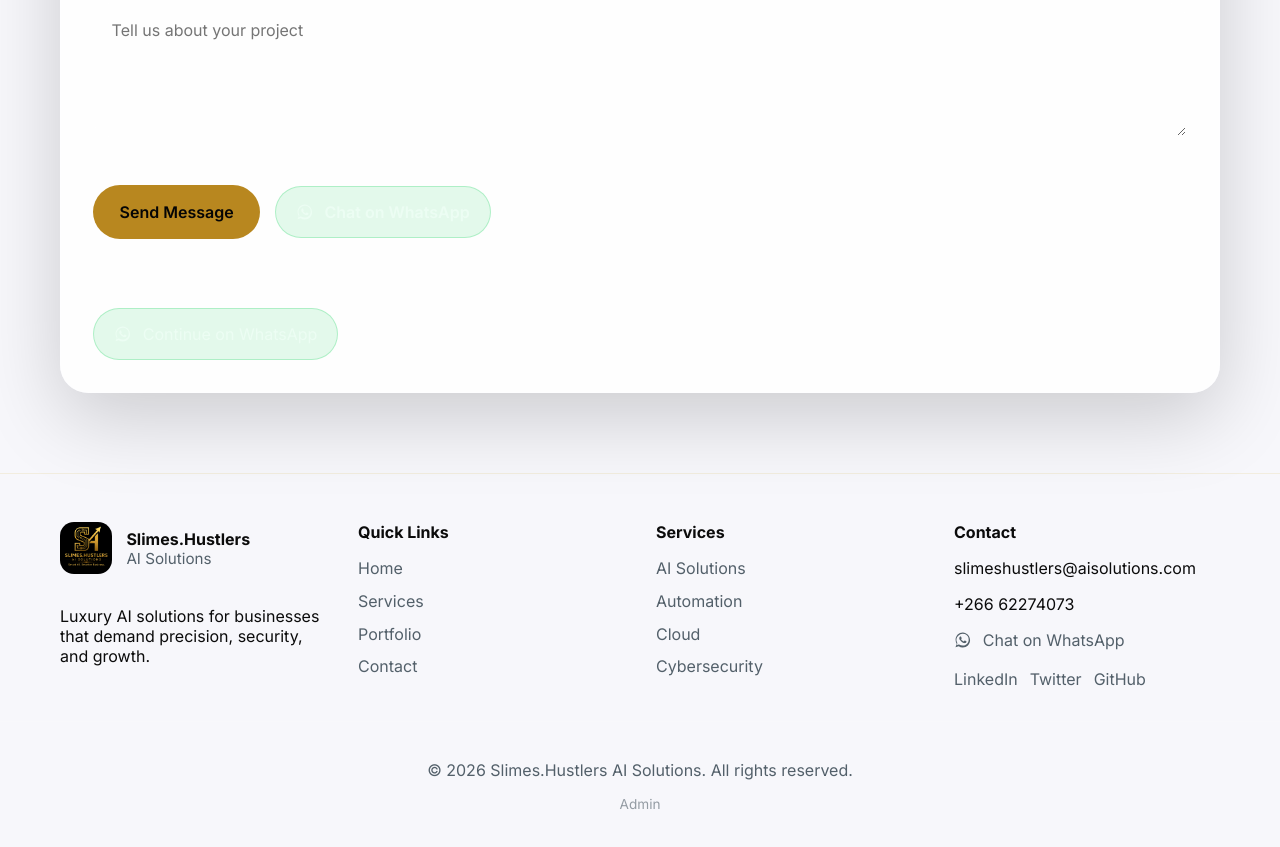
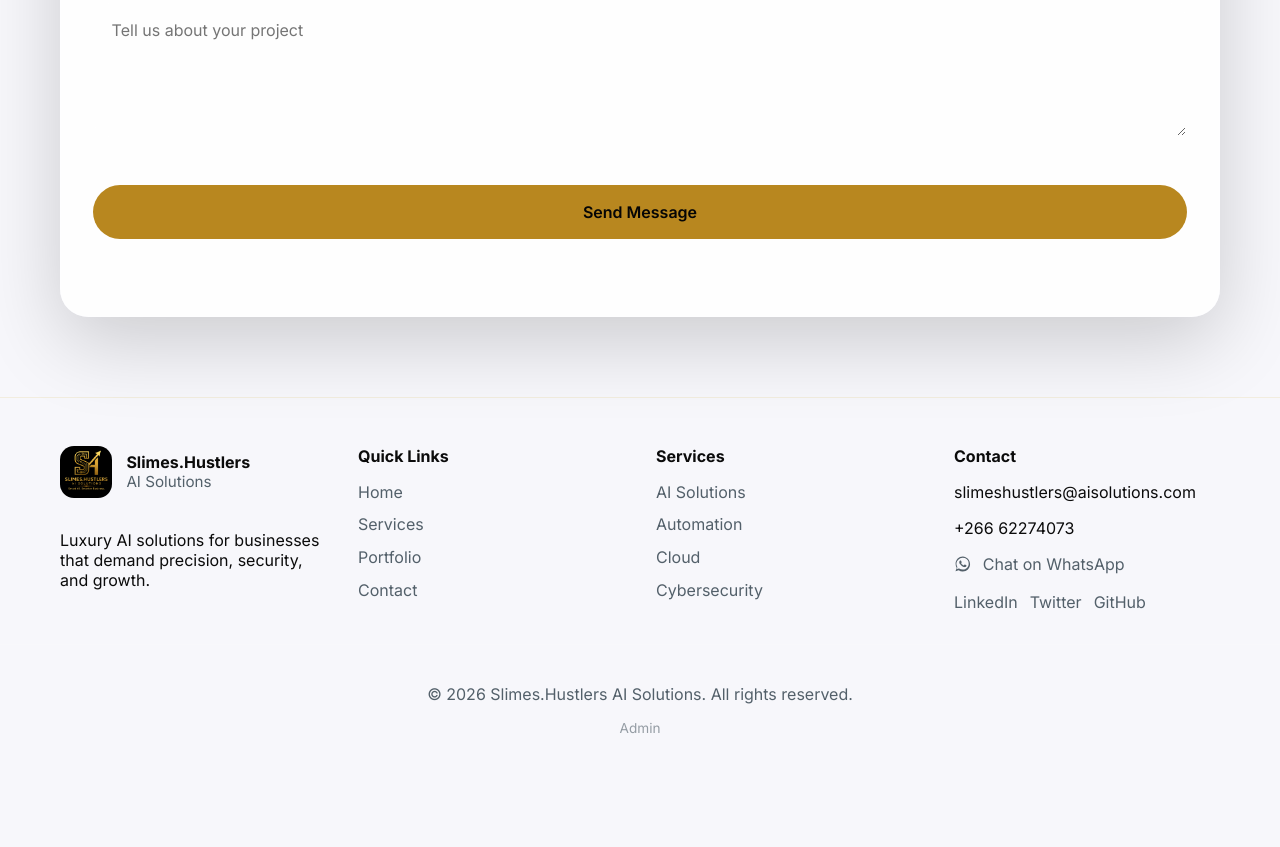
Before and after one commit to Hlomohangcue/Slimes-Hustlers-AI-Solutions-Website, a website: page public/index.html in a window 1280 px wide. Shown: the part 7275-8122 px from the top of the page. After the commit the page ends 8050 px from the top, so only its background shows below. Drawn offline with Linux system fonts and the light colour scheme.

Commit message:
Refine WhatsApp button UI

```diff
--- a/public/css/style.css
+++ b/public/css/style.css
@@ -751,15 +751,6 @@ textarea:focus {
   margin-top: 0.5rem;
 }
 
-.contact-actions {
-  display: flex;
-  flex-wrap: wrap;
-  gap: 0.9rem;
-  align-items: center;
-}
-
-.whatsapp-contact-button,
-.whatsapp-follow-up,
 .whatsapp-float-button,
 .footer-whatsapp {
   display: inline-flex;
@@ -770,29 +761,12 @@ textarea:focus {
   transition: transform 0.24s ease, box-shadow 0.24s ease, background 0.24s ease;
 }
 
-.whatsapp-contact-button,
-.whatsapp-follow-up {
-  padding: 0.95rem 1.25rem;
-  border: 1px solid rgba(37, 211, 102, 0.28);
-  background: rgba(37, 211, 102, 0.12);
-  color: #ecfdf3;
-}
-
-.whatsapp-contact-button:hover,
-.whatsapp-contact-button:focus-visible,
-.whatsapp-follow-up:hover,
-.whatsapp-follow-up:focus-visible,
 .whatsapp-float-button:hover,
 .whatsapp-float-button:focus-visible,
 .footer-whatsapp:hover,
 .footer-whatsapp:focus-visible {
   transform: translateY(-2px);
   box-shadow: 0 12px 32px rgba(37, 211, 102, 0.16);
-}
-
-.whatsapp-follow-up {
-  width: fit-content;
-  margin-top: 0.2rem;
 }
 
 .whatsapp-icon {
--- a/public/index.html
+++ b/public/index.html
@@ -410,22 +410,8 @@
             <textarea id="message" name="message" placeholder="Tell us about your project" rows="5" required aria-required="true" aria-describedby="messageError" aria-invalid="false"></textarea>
             <span class="error-message" id="messageError" role="alert" aria-live="polite"></span>
           </div>
-          <div class="contact-actions">
-            <button class="button button-primary" type="submit" id="submitButton">Send Message</button>
-            <a class="button button-outline whatsapp-contact-button" id="whatsappContactButton" href="https://wa.me/26662274073?text=Hello%20Slimes.Hustlers%20AI%20Solutions%2C%20I%20would%20like%20to%20enquire%20about%20your%20services." target="_blank" rel="noopener noreferrer">
-              <span class="whatsapp-icon" aria-hidden="true">
-                <svg viewBox="0 0 24 24" fill="currentColor" xmlns="http://www.w3.org/2000/svg"><path d="M12.04 2C6.58 2 2.15 6.43 2.15 11.9c0 2.1.55 4.12 1.6 5.9L2 22l4.37-1.15a9.9 9.9 0 005.64 1.6h.02c5.45 0 9.88-4.43 9.88-9.9S17.49 2 12.04 2Zm0 17.89h-.01c-1.82 0-3.61-.49-5.15-1.42l-.37-.22-2.59.68.69-2.52-.24-.38a8.02 8.02 0 0 1 1.51-9.48A8.04 8.04 0 0 1 20.03 11.9c0 4.41-3.59 8-8.0 8Zm4.4-6.05c-.24-.12-1.43-.7-1.65-.78-.22-.08-.38-.12-.54.12-.16.24-.62.78-.76.94-.14.16-.28.18-.52.06-.24-.12-1.01-.37-1.92-1.18-.71-.63-1.18-1.42-1.32-1.66-.14-.24-.01-.37.1-.49.11-.11.24-.28.36-.42.12-.14.16-.24.24-.4.08-.16.04-.3-.02-.42-.06-.12-.54-1.3-.74-1.78-.19-.47-.39-.4-.54-.41-.14-.01-.3-.01-.46-.01-.16 0-.42.06-.64.3-.22.24-.85.83-.85 2.03 0 1.2.87 2.35.99 2.51.12.16 1.71 2.62 4.16 3.67.58.25 1.03.4 1.38.51.58.18 1.11.16 1.53.1.47-.07 1.43-.59 1.63-1.15.2-.56.2-1.04.14-1.14-.06-.1-.22-.16-.46-.28Z"/></svg>
-              </span>
-              Chat on WhatsApp
-            </a>
-          </div>
+          <button class="button button-primary" type="submit" id="submitButton">Send Message</button>
           <p class="form-status" id="formStatus" role="status" aria-live="polite"></p>
-          <a class="whatsapp-follow-up" id="whatsappFollowUpButton" href="https://wa.me/26662274073?text=Hello%20Slimes.Hustlers%20AI%20Solutions%2C%20I%20would%20like%20to%20enquire%20about%20your%20services." target="_blank" rel="noopener noreferrer" hidden>
-            <span class="whatsapp-icon" aria-hidden="true">
-              <svg viewBox="0 0 24 24" fill="currentColor" xmlns="http://www.w3.org/2000/svg"><path d="M12.04 2C6.58 2 2.15 6.43 2.15 11.9c0 2.1.55 4.12 1.6 5.9L2 22l4.37-1.15a9.9 9.9 0 005.64 1.6h.02c5.45 0 9.88-4.43 9.88-9.9S17.49 2 12.04 2Zm0 17.89h-.01c-1.82 0-3.61-.49-5.15-1.42l-.37-.22-2.59.68.69-2.52-.24-.38a8.02 8.02 0 0 1 1.51-9.48A8.04 8.04 0 0 1 20.03 11.9c0 4.41-3.59 8-8.0 8Zm4.4-6.05c-.24-.12-1.43-.7-1.65-.78-.22-.08-.38-.12-.54.12-.16.24-.62.78-.76.94-.14.16-.28.18-.52.06-.24-.12-1.01-.37-1.92-1.18-.71-.63-1.18-1.42-1.32-1.66-.14-.24-.01-.37.1-.49.11-.11.24-.28.36-.42.12-.14.16-.24.24-.4.08-.16.04-.3-.02-.42-.06-.12-.54-1.3-.74-1.78-.19-.47-.39-.4-.54-.41-.14-.01-.3-.01-.46-.01-.16 0-.42.06-.64.3-.22.24-.85.83-.85 2.03 0 1.2.87 2.35.99 2.51.12.16 1.71 2.62 4.16 3.67.58.25 1.03.4 1.38.51.58.18 1.11.16 1.53.1.47-.07 1.43-.59 1.63-1.15.2-.56.2-1.04.14-1.14-.06-.1-.22-.16-.46-.28Z"/></svg>
-            </span>
-            Continue on WhatsApp
-          </a>
         </form>
       </div>
     </section>
--- a/public/js/script.js
+++ b/public/js/script.js
@@ -273,10 +273,6 @@ document.addEventListener('DOMContentLoaded', function () {
         }
         formStatus.textContent = 'Message sent successfully. We will contact you soon.';
         form.reset();
-        const followUpButton = document.getElementById('whatsappFollowUpButton');
-        if (followUpButton) {
-          followUpButton.hidden = false;
-        }
         // reset aria-invalid attributes
         clearErrors();
         if (submitButton) { submitButton.disabled = false; submitButton.removeAttribute('aria-busy'); }
```
Also changed, not shown: tests/contact.spec.js (+19 -0 lines).
